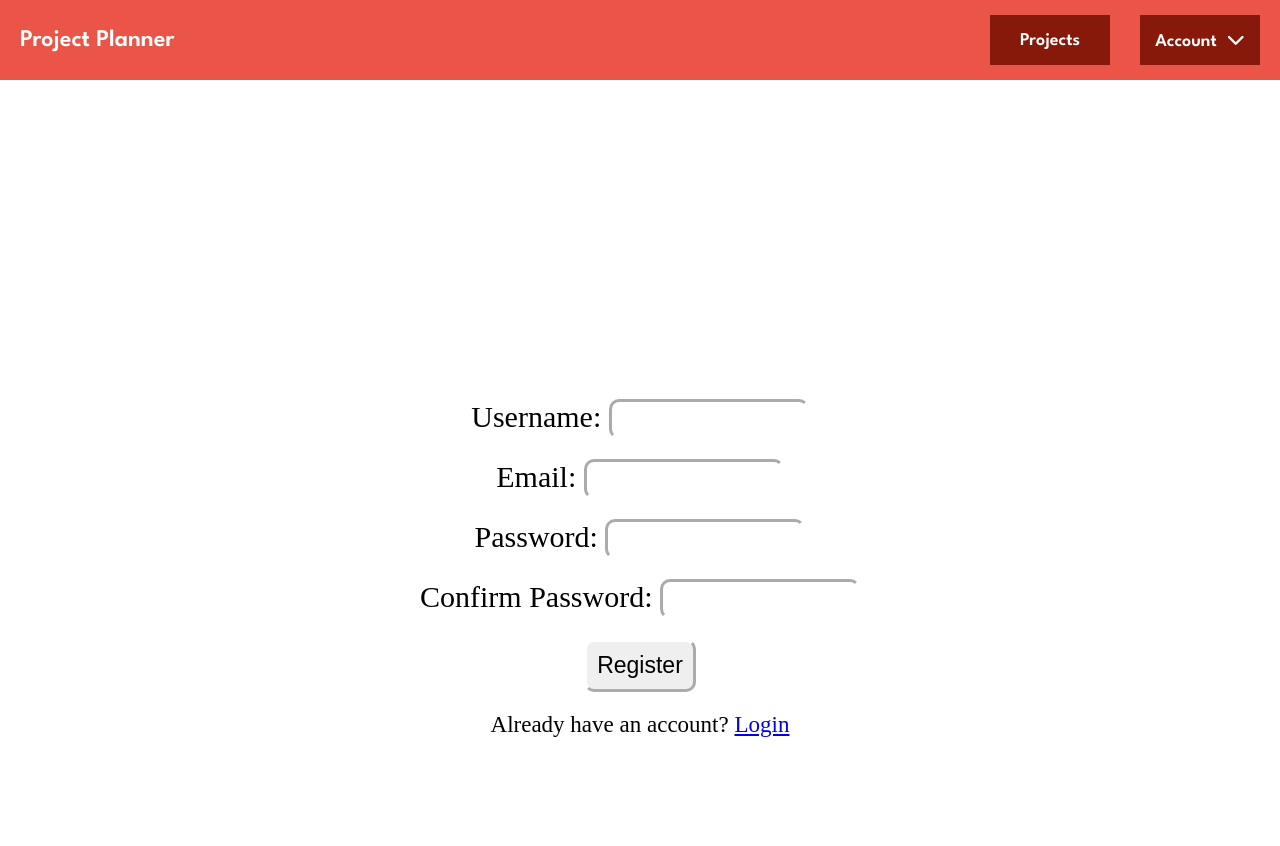
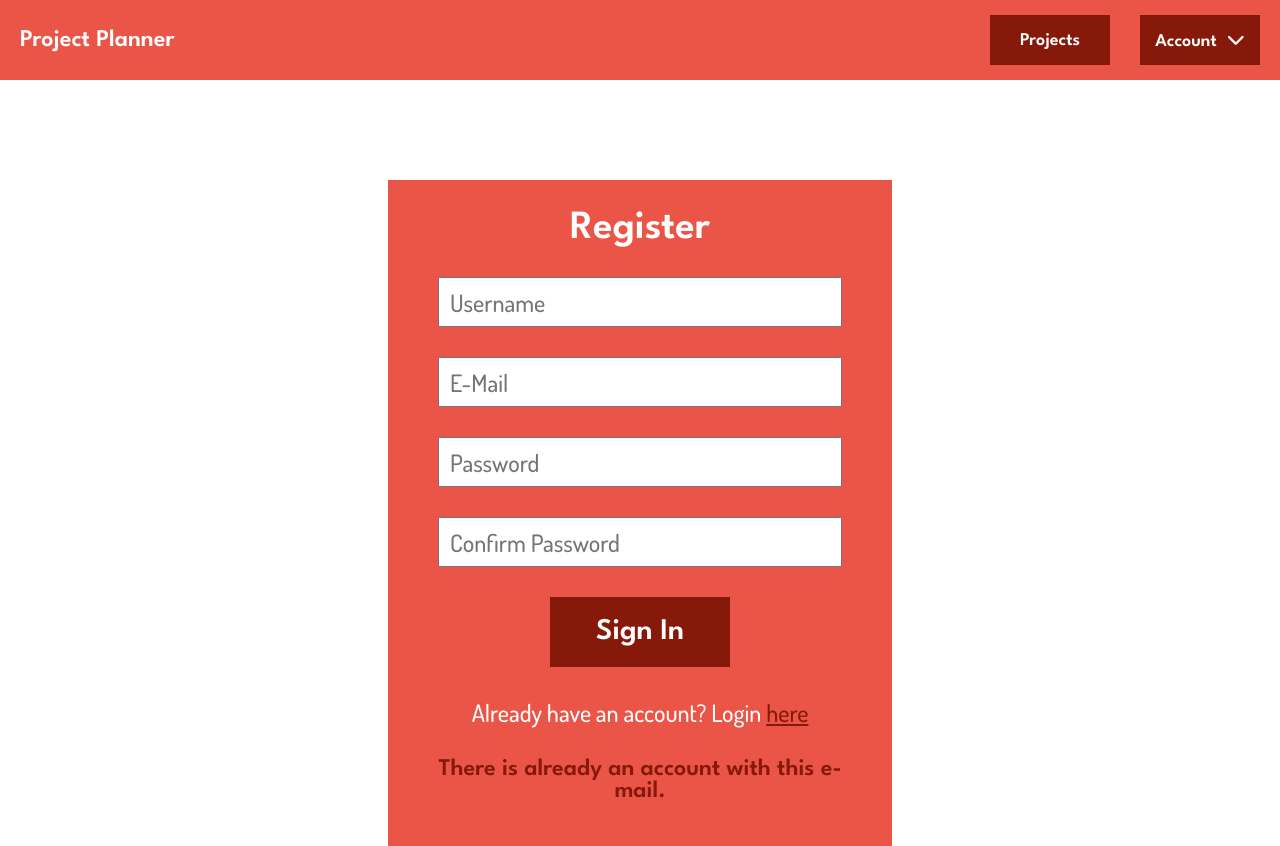
Before and after one commit to bahayildirim/ProjectPlanner, a React (Vite) app in the folder projectboard/: page /register in a window 1280 px wide. Before the commit the page ends 800 px from the top, so only its background shows below. Built offline with nearby package versions, Linux system fonts and the light colour scheme.

Commit message:
Register page

```diff
--- a/projectboard/src/css/Login.css
+++ b/projectboard/src/css/Login.css
@@ -16,7 +16,7 @@
 /* Login Settings */
 .login * {
     text-align: center;
-    margin-top: 40px;
+    margin-top: 30px;
     font-size: 24px;
     color: white;
 }
@@ -42,7 +42,7 @@
 
 .login-cont {
     margin: 100px auto 0;
-    padding: 40px 50px;
+    padding: 30px 50px;
     background-color: var(--secondary-color-dark);
     width: 504px;
     height: 615px;
@@ -55,7 +55,7 @@
     margin-top: 0;
 }
 
-.login a {
+.login a, .error-login {
     color: var(--accent);
 }
 
@@ -66,7 +66,3 @@
     padding: 5px 10px;
     color: black;
 }
-
-.error-login {
-    color: var(--accent)
-}
--- a/projectboard/src/css/Register.css
+++ b/projectboard/src/css/Register.css
@@ -1,59 +1,68 @@
+/* Font settings for the register element, excluding icons to prevent them from breaking */
+.league-spartan-register:not(.fa-solid) {
+    font-family: "League Spartan", sans-serif;
+    font-optical-sizing: auto;
+    font-weight: 600;
+    font-style: normal;
+}
+
+.dosis-register {
+    font-family: "Dosis", sans-serif;
+    font-optical-sizing: auto;
+    font-weight: 500;
+    font-style: normal;
+}
+
+/* register Settings */
+.register * {
+    text-align: center;
+    margin-top: 30px;
+    font-size: 24px;
+    color: white;
+}
+
+.register form {
+    margin-top: 0;
+}
+
+.register button {
+    width: 180px;
+    height: 70px;
+    background-color: var(--accent);
+    color: white;
+    border-width: 0px;
+    transition: 0.5s;
+    font-size: 30px;
+}
+
+.register button:hover {
+    background-color: #9e473a;
+    cursor: pointer;
+}
+
 .register-cont {
     margin: 100px auto 0;
-    padding: 50px;
-    background-color: var(--extra-color);
-    border-radius: 10px;
-    max-width: fit-content;
-    max-height: fit-content;
-}
-
-.register * {
-    margin-top: 20px;
-    font-size: 23px;
-    text-align: center;
+    padding: 30px 50px;
+    background-color: var(--secondary-color-dark);
+    width: 504px;
+    height: 666px;
 }
 
 .register h1 {
-    color: var(--primary-color);
-    font-weight: 600;
-    margin-bottom: 60px;
-    font-size: 60px;
+    font-size: 40px;
+    width: 100%;
+    text-wrap: nowrap;
+    margin-top: 0;
 }
 
-.register label {
-    margin-top: 0px;
-    font-weight: 500;
-    font-size: 30px;
-    text-align: left;
+.register a, .error-register {
+    color: var(--accent);
 }
 
 .register input {
-    width: 200px;
-    height: 40px;
-    border-radius: 10px;
-    border-width: 3px;
-    border-color: var(--primary-color);
-    background-color: var(--background-color);
-    font-size: 23px;
-    transition: 0.5s;
+    width: 100%;
+    height: 50px;
+    text-align: left;
+    padding: 5px 10px;
+    color: black;
 }
-
-.register button[type="submit"] {
-    width: fit-content;
-    height: fit-content;
-    padding: 10px;
-    border-color: var(--primary-color);
-    background-image: linear-gradient(60deg, var(--primary-color), var(--secondary-color) 55%);
-    transition: 0.5s;
-    border-radius: 10px;
-    border-width: 3px;
-    border-color: var(--primary-color);
-}
-
-.register button[type="submit"]:hover {
-    opacity: 0.8;
-}
-
-.register input:hover {
-    background-color: rgba(224, 224, 224, 0.7);
-}
--- a/projectboard/src/html/Login.jsx
+++ b/projectboard/src/html/Login.jsx
@@ -11,7 +11,7 @@ function Login() {
         <div className="login-cont">
             <div className="login">
                 <h1 className="league-spartan-login">Login to Project Planner</h1>
-                <form method="post" onSubmit={formToJSON.bind(null, "http://localhost:5200/login", 'POST')}>
+                <form method="get" onSubmit={formToJSON.bind(null, "http://localhost:5200/login", 'GET')}>
                     <input className="dosis-login" type="text" placeholder="Username" name="username" id="username" required />
                     <input className="dosis-login" type="password" placeholder="Password" name="password" id="password" required />
                     <button className="league-spartan-login" type="submit">Login</button>
--- a/projectboard/src/html/Register.jsx
+++ b/projectboard/src/html/Register.jsx
@@ -28,28 +28,18 @@ const Register = () => {
     };
     */
 
-    //TODO: Make this a popup page instead
-
     return (
         <div className="register-cont">
             <div className="register">
-                <h1>Register</h1>
+                <h1 className="league-spartan-register">Register</h1>
                 <form method="post" onSubmit={formToJSON.bind(null, "http://localhost:5200/register", 'POST')}>
-                    <label htmlFor="username">Username: </label>
-                    <input type="text" name="username" id="username" required />
-                    <br />
-                    <label htmlFor="email">Email: </label>
-                    <input type="email" name="email" id="email" required />
-                    <br />
-                    <label htmlFor="password">Password: </label>
-                    <input type="password" name="password" id="password" required />
-                    <br />
-                    <label htmlFor="confirmPassword">Confirm Password: </label>
-                    <input type="password" name="confirmPassword" id="confirmPassword" required />
-                    <br />
-                    <button type="submit">Register</button>
-                    <br />
-                    <p>Already have an account? <a href="/login">Login</a></p>
+                    <input className="dosis-register" type="text" placeholder="Username" name="username" id="username" required />
+                    <input className="dosis-register" type="email" placeholder="E-Mail" name="email" id="email" required />
+                    <input className="dosis-register" type="password" placeholder="Password" name="password" id="password" required />
+                    <input className="dosis-register" type="password" placeholder="Confirm Password" name="confirm-password" id="confirm-password" required />
+                    <button className="league-spartan-register" type="submit">Sign In</button>
+                    <p className="dosis-register">Already have an account? Login <a href="/login">here</a></p>
+                    <p className="league-spartan-register error-register">There is already an account with this e-mail.</p>
                 </form>
             </div>
         </div>
```
